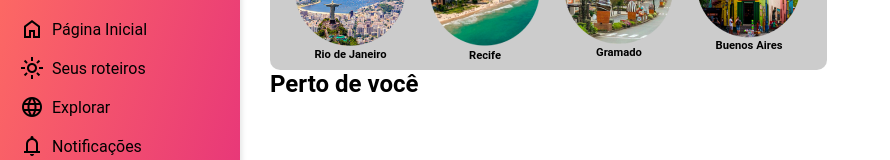
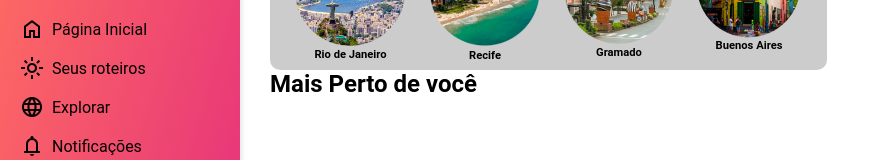
Before and after one commit to Daniiell99e/Projeto_integrador, a plain HTML site: page src/pages/index.html in a window 1280 px wide. Shown: the part 138-298 px from the top of the page, without its empty margins (0-890 px from the left). Drawn offline with nearby package versions, Linux system fonts and the light colour scheme.

Commit message:
Update index.html

```diff
--- a/src/pages/index.html
+++ b/src/pages/index.html
@@ -97,7 +97,7 @@
             </section>
 
             <section class="local">
-                <h2 class="section-title">Perto de você</h2>
+                <h2 class="section-title"> Mais Perto de você</h2>
                 <div class="local-perto">
 
                 </div>
```
